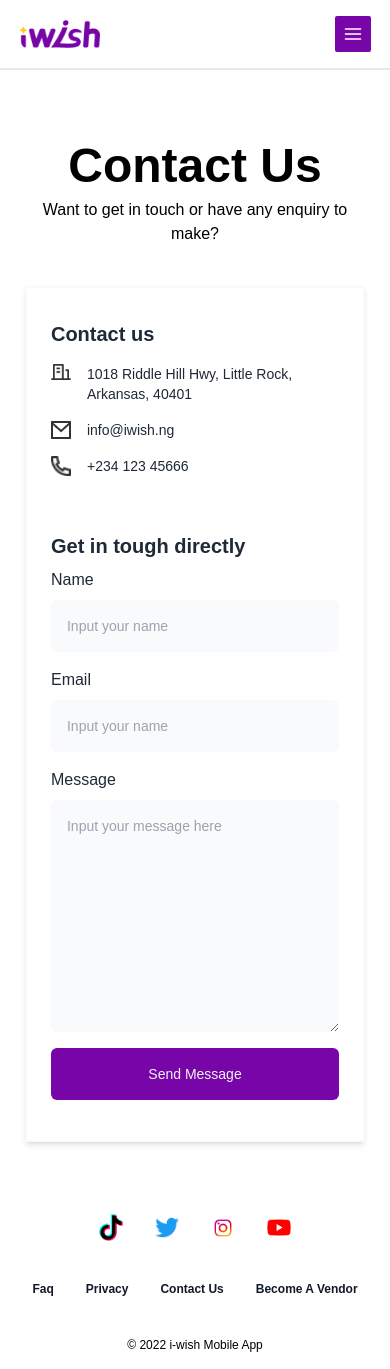
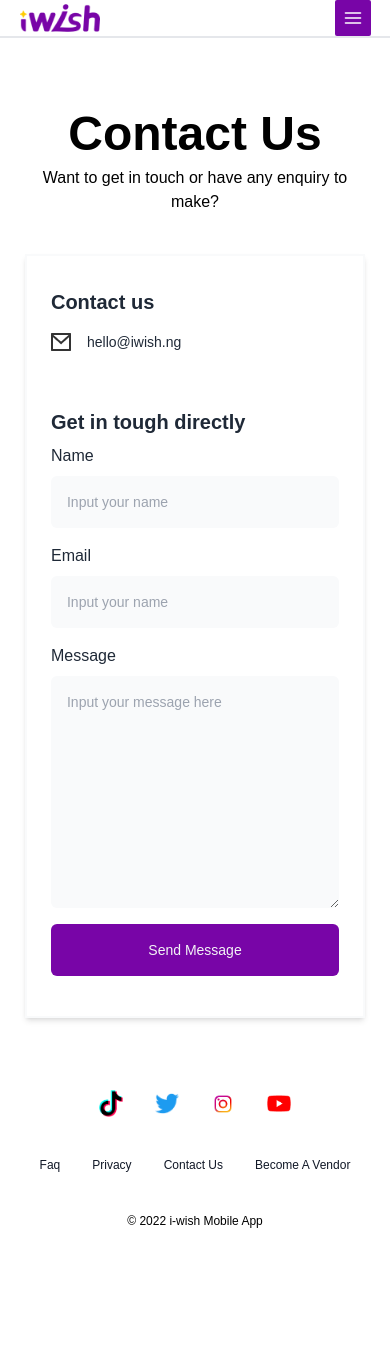
Before and after one commit to Chosen2730/i-wish-page, a React (Create React App) app: page /contact in a window 390 px wide. After the commit the page ends 1245 px from the top, so only its background shows below. Built offline with nearby package versions, Linux system fonts and the light colour scheme; a web font is replaced by a local one.

Commit message:
added new changes

```diff
--- a/src/App.js
+++ b/src/App.js
@@ -7,17 +7,14 @@ import FAQ from "./pages/faq";
 import Contact from "./pages/contact";
 import Error from "./pages/error";
 function App() {
-  const [id, setId] = useState("");
   return (
     <Router>
-      <Nav />
       <Routes>
         <Route path='/' element={<Home />} />
         <Route path='contact' element={<Contact />} />
         <Route path='faq' element={<FAQ />} />
         <Route path='*' element={<Error />} />
       </Routes>
-      <Footer />
     </Router>
   );
 }
--- a/src/components/footer.js
+++ b/src/components/footer.js
@@ -24,11 +24,11 @@ const Footer = () => {
           </a>
         </div>
 
-        <div className='flex justify-center capitalize gap-8 my-10 text-xs md:text-base font-bold text-gray-900 '>
-          <Link to='faq'>Faq</Link>
-          <Link to='privacy'>Privacy</Link>
-          <Link to='contact'>Contact us</Link>
-          <Link to='vendor'>become a vendor</Link>
+        <div className='flex justify-center capitalize gap-8 my-10 text-xs md:text-base text-gray-900 '>
+          <Link to='/faq'>Faq</Link>
+          <Link to='/privacy'>Privacy</Link>
+          <Link to='/contact'>Contact us</Link>
+          <Link to='/vendor'>become a vendor</Link>
         </div>
       </div>
 
--- a/src/components/nav.js
+++ b/src/components/nav.js
@@ -10,7 +10,7 @@ const Nav = () => {
     setNav(false);
   };
   return (
-    <nav className='py-4 border-b-2 w-full'>
+    <nav className='border-b-2 w-full'>
       <div className='max-w-7xl w-[90%] mx-auto flex flex-col md:flex-row justify-between  md:items-center'>
         <div className='flex justify-between items-center'>
           <Link to='/' onClick={closeNav}>
@@ -33,12 +33,12 @@ const Nav = () => {
               Home
             </h4>
           </Link>
-          <Link to='feature'>
+          <Link to='/feature'>
             <h4 className='my-5' onClick={closeNav}>
               Feature
             </h4>
           </Link>
-          <Link to='contact'>
+          <Link to='/contact'>
             <h4 className='my-5' onClick={closeNav}>
               Contact Us
             </h4>
@@ -48,7 +48,7 @@ const Nav = () => {
               FAQ
             </h4>
           </Link> */}
-          <Link to='vendor'>
+          <Link to='/vendor'>
             <h4 className='my-5' onClick={closeNav}>
               Become a Vendor
             </h4>
--- /dev/null
+++ b/src/components/shared.js
@@ -0,0 +1,16 @@
+import React from "react";
+// import { Outlet } from "react-router-dom";
+import Nav from "./nav";
+import Footer from "./footer";
+
+const Shared = ({ children }) => {
+  return (
+    <div>
+      <Nav />
+      {children}
+      <Footer />
+    </div>
+  );
+};
+
+export default Shared;
--- a/src/pages/contact.js
+++ b/src/pages/contact.js
@@ -2,12 +2,14 @@ import { useEffect } from "react";
 import call from "../images/call.png";
 import mail from "../images/mail.png";
 import venue from "../images/venue.png";
+import Shared from "../components/shared";
 
 const Contact = () => {
   useEffect(() => {
     window.scrollTo({ top: 0 });
   }, []);
   return (
+    <Shared>
       <div className='max-w-7xl sm:w-[90%] mx-auto px-4 sm:px-0 py-8'>
         <div className='my-10 text-center gray-800 w-[90%] sm:w-[75%] mx-auto'>
           <h1 className='font-bold text-5xl'>Contact Us</h1>
@@ -18,23 +20,25 @@ const Contact = () => {
         <div className='grid md:grid-cols-2 p-6 sm:p-12 shadow-md border-2 border-gray-50 text-gray-800 w-[95%] sm:w-[75%] mx-auto gap-4 gap-y-8'>
           <div>
             <h1 className='text-xl font-bold my-2'>Contact us</h1>
-          <div className='flex space-x-4 items-start my-4'>
+            {/* <div className='flex space-x-4 items-start my-4'>
             <img src={venue} className='w-5' alt='' />
             <h2 className='text-sm sm:text-base'>
               1018 Riddle Hill Hwy, Little Rock, <br /> Arkansas, 40401
             </h2>
-          </div>
+          </div> */}
             <div className='flex space-x-4 items-center my-4'>
               <img src={mail} className='w-5' alt='' />
-            <h2 className='text-sm sm:text-base'>info@iwish.ng</h2>
+              <h2 className='text-sm sm:text-base'>hello@iwish.ng</h2>
             </div>
-          <div className='flex space-x-4 items-center my-4'>
+            {/* <div className='flex space-x-4 items-center my-4'>
             <img src={call} className='w-5' alt='' />
             <h2 className='text-sm sm:text-base'>+234 123 45666</h2>
-          </div>
+          </div> */}
           </div>
           <div>
-          <h1 className='text-xl my-2 font-extrabold'>Get in tough directly</h1>
+            <h1 className='text-xl my-2 font-extrabold'>
+              Get in tough directly
+            </h1>
             <form action='' onSubmit={(e) => e.preventDefault()}>
               <label htmlFor='name' className='my-2 block text-base'>
                 Name
@@ -75,6 +79,7 @@ const Contact = () => {
           </div>
         </div>
       </div>
+    </Shared>
   );
 };
 
--- a/src/pages/error.js
+++ b/src/pages/error.js
@@ -1,12 +1,18 @@
 import { useEffect } from "react";
+import { Link } from "react-router-dom";
 
 const Error = () => {
   useEffect(() => {
     window.scrollTo({ top: 0 });
   }, []);
   return (
-    <div className='min-h-[80vh] flex flex-row justify-center items-center'>
-      <h4 className='font-bold text-3xl'>404 | Page Not Found</h4>
+    <div className='min-h-[80vh] flex flex-col justify-center items-center'>
+      <h4 className='font-bold text-5xl'>404 | Page Not Found</h4>
+      <Link to='/'>
+        <button className='py-3 px-6 my-4 rounded-lg bg-[#7805A7] text-sm text-white  w-fit'>
+          Back Home
+        </button>
+      </Link>
     </div>
   );
 };
--- a/src/pages/faq.js
+++ b/src/pages/faq.js
@@ -3,18 +3,19 @@ import search from "../images/search.png";
 import SingleFaq from "../components/singleFaq";
 import { questions } from "../data";
 import Download from "../components/download";
-
+import Shared from "../components/shared";
 const FAQ = () => {
   useEffect(() => {
     window.scrollTo({ top: 0 });
   }, []);
   return (
+    <Shared>
       <div className='max-w-7xl sm:w-[90%] mx-auto px-4 sm:px-0 py-8'>
         <div className='my-10 text-center gray-800 w-[95%] sm:w-[75%] mx-auto'>
           <h1 className='font-bold text-5xl'>Frequently Asked Questions</h1>
           <p className='text-base my-2'>
-          Questions we often get asked by users. You can search for any question
-          using the search field below
+            Questions we often get asked by users. You can search for any
+            question using the search field below
           </p>
           <div className='w-[90%] sm:w-[70%] mx-auto flex items-center space-x-2  bg-gray-100 p-2 rounded-lg'>
             <input
@@ -32,6 +33,7 @@ const FAQ = () => {
         </div>
         <Download />
       </div>
+    </Shared>
   );
 };
 
--- a/src/pages/index.js
+++ b/src/pages/index.js
@@ -2,17 +2,20 @@ import { useEffect } from "react";
 import Hero from "../components/hero";
 import Center from "../components/center";
 import Download from "../components/download";
+import Shared from "../components/shared";
 
 const Home = () => {
   useEffect(() => {
     window.scrollTo({ top: 0 });
   }, []);
   return (
-    <div className='max-w-7xl sm:w-[90%] mx-auto px-4 sm:px-0'>
-      <Hero />
-      <Center />
-      <Download />
-    </div>
+    <Shared>
+      <div className='max-w-7xl sm:w-[90%] mx-auto px-4 sm:px-0'>
+        <Hero />
+        <Center />
+        <Download />
+      </div>
+    </Shared>
   );
 };
 
```
Lines whose indentation alone changed are shown as unchanged.
